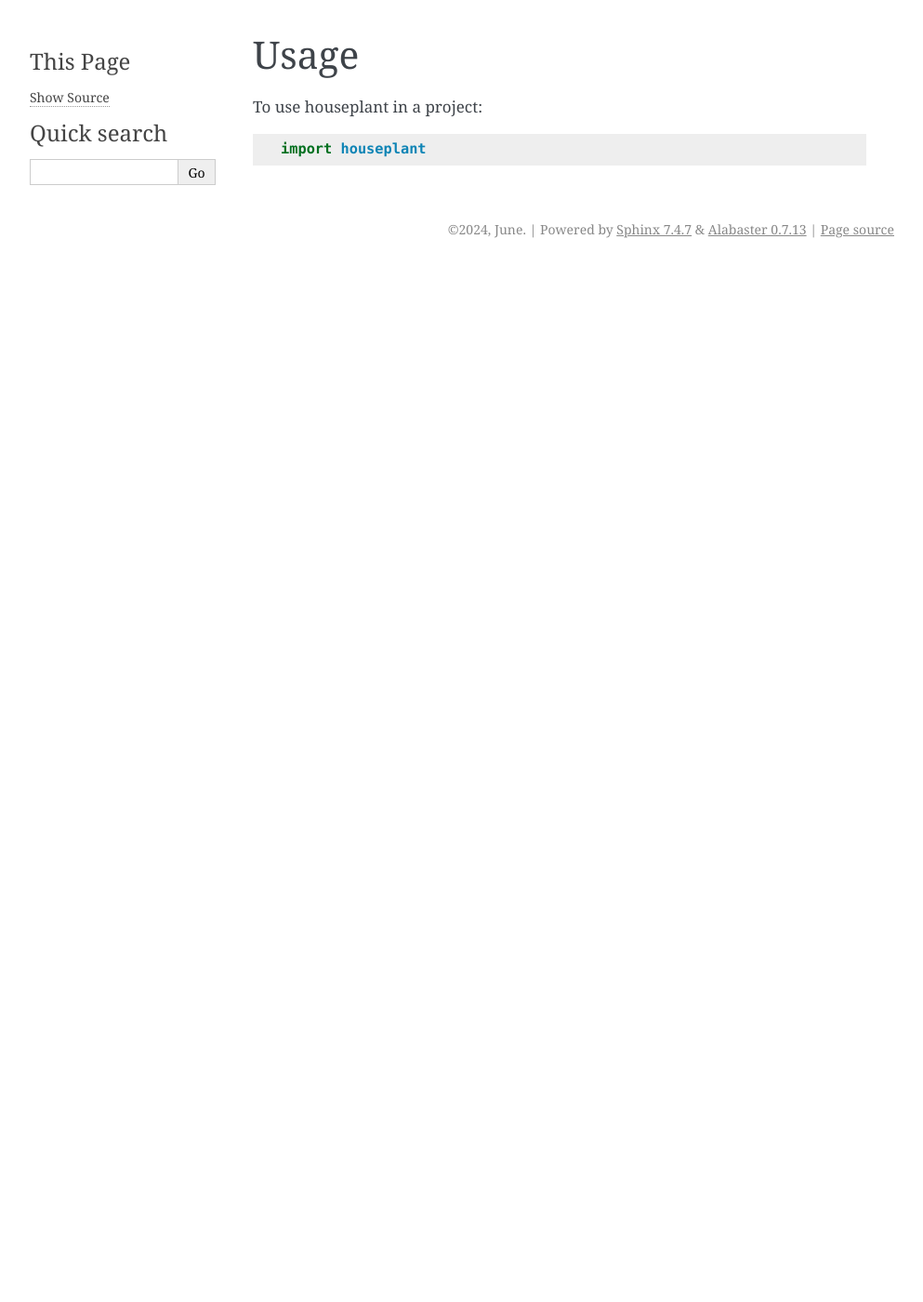
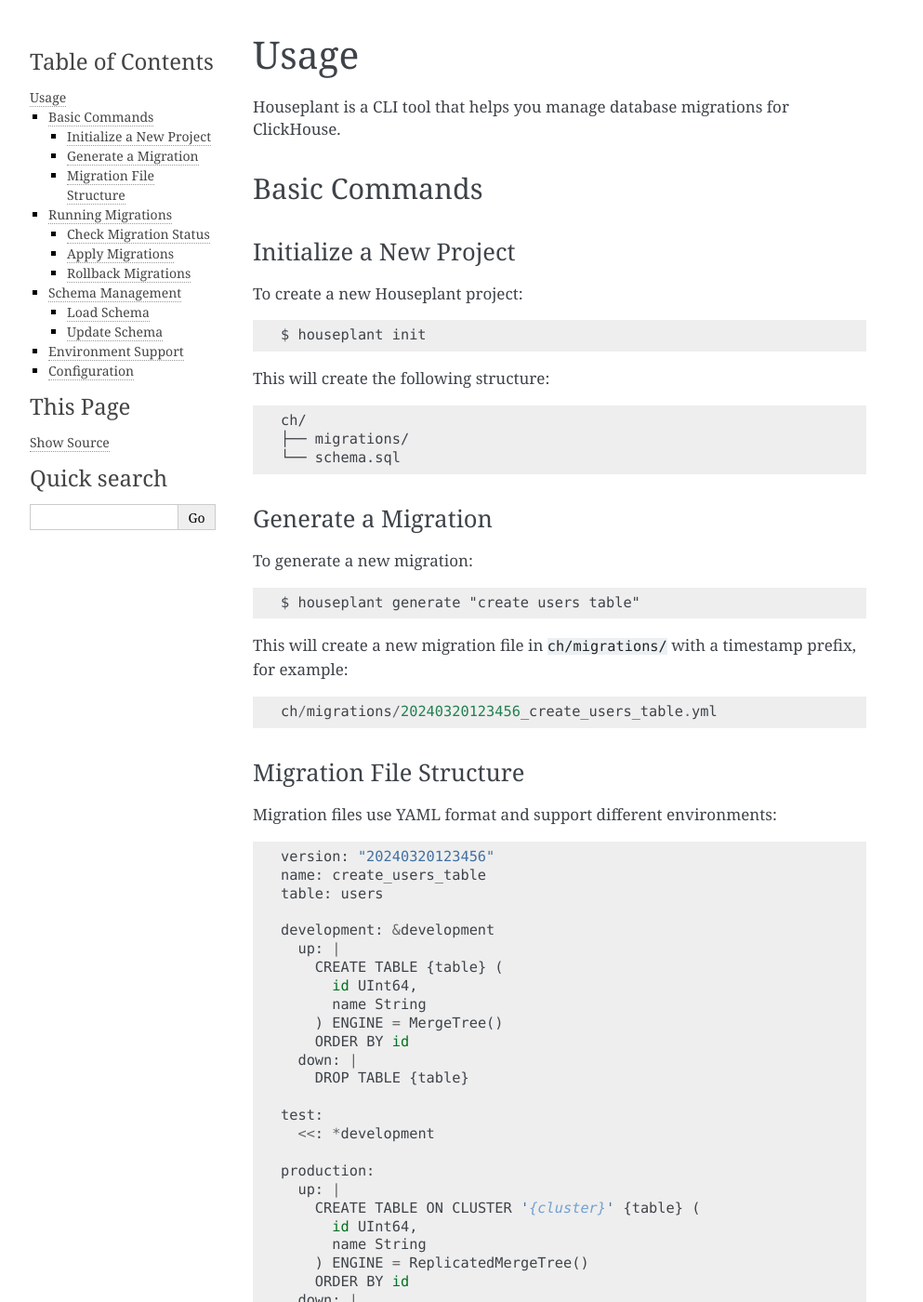
Before and after one commit to juneHQ/houseplant, a Sphinx documentation site: the page built from docs/usage.rst, in a window 1280 px wide and 1400 px high. Shown: the whole window at 93% size, without its empty margins (148-1141 px from the left). Built offline with Sphinx 7.4.7, drawn with Linux system fonts in a browser that asks for light colours; pages that are not in the unit, such as notebooks, are missing from menus; some of the changed text lies outside the part shown.

Commit message:
Add docs

```diff
--- a/docs/conf.py
+++ b/docs/conf.py
@@ -148,7 +148,7 @@
         "houseplant Documentation",
         author,
         "houseplant",
-        "One line description of project.",
+        "Database Migrations for ClickHouse",
         "Miscellaneous",
     ),
 ]
--- a/docs/contributing.rst
+++ /dev/null
@@ -1 +0,0 @@
-.. include:: ../CONTRIBUTING.rst
--- a/docs/history.rst
+++ /dev/null
@@ -1 +0,0 @@
-.. include:: ../HISTORY.rst
--- a/docs/usage.rst
+++ b/docs/usage.rst
@@ -2,6 +2,143 @@
 Usage
 =====
 
-To use houseplant in a project::
+Houseplant is a CLI tool that helps you manage database migrations for ClickHouse.
 
-    import houseplant
+Basic Commands
+--------------
+
+Initialize a New Project
+~~~~~~~~~~~~~~~~~~~~~~~~
+
+To create a new Houseplant project::
+
+    $ houseplant init
+
+This will create the following structure::
+
+    ch/
+    ├── migrations/
+    └── schema.sql
+
+Generate a Migration
+~~~~~~~~~~~~~~~~~~~~
+
+To generate a new migration::
+
+    $ houseplant generate "create users table"
+
+This will create a new migration file in ``ch/migrations/`` with a timestamp prefix, for example::
+
+    ch/migrations/20240320123456_create_users_table.yml
+
+Migration File Structure
+~~~~~~~~~~~~~~~~~~~~~~~~
+
+Migration files use YAML format and support different environments::
+
+    version: "20240320123456"
+    name: create_users_table
+    table: users
+
+    development: &development
+      up: |
+        CREATE TABLE {table} (
+          id UInt64,
+          name String
+        ) ENGINE = MergeTree()
+        ORDER BY id
+      down: |
+        DROP TABLE {table}
+
+    test:
+      <<: *development
+
+    production:
+      up: |
+        CREATE TABLE ON CLUSTER '{cluster}' {table} (
+          id UInt64,
+          name String
+        ) ENGINE = ReplicatedMergeTree()
+        ORDER BY id
+      down: |
+        DROP TABLE ON CLUSTER '{cluster}' {table}
+
+Running Migrations
+------------------
+
+Check Migration Status
+~~~~~~~~~~~~~~~~~~~~~~
+
+To see the status of all migrations::
+
+    $ houseplant migrate:status
+
+This will show which migrations have been applied and which are pending.
+
+Apply Migrations
+~~~~~~~~~~~~~~~~
+
+To run all pending migrations::
+
+    $ houseplant migrate:up
+
+To migrate to a specific version::
+
+    $ houseplant migrate:up VERSION=20240320123456
+
+Rollback Migrations
+~~~~~~~~~~~~~~~~~~~
+
+To roll back the last migration::
+
+    $ houseplant migrate:down
+
+To roll back to a specific version::
+
+    $ houseplant migrate:down VERSION=20240320123456
+
+Schema Management
+-----------------
+
+Load Schema
+~~~~~~~~~~~
+
+To load existing schema migrations into the database without applying them::
+
+    $ houseplant db:schema:load
+
+This is useful when setting up a new environment where the database and tables already exist.
+
+Update Schema
+~~~~~~~~~~~~~
+
+The schema file (``ch/schema.sql``) is automatically updated after each migration. It contains:
+
+- Table definitions
+- Materialized view definitions
+- Dictionary definitions
+
+Environment Support
+-------------------
+
+Houseplant supports different environments through the ``HOUSEPLANT_ENV`` environment variable:
+
+- development (default)
+- test
+- production
+
+Set the environment before running commands::
+
+    $ HOUSEPLANT_ENV=production houseplant migrate
+
+Configuration
+-------------
+
+Houseplant uses the following environment variables:
+
+- ``HOUSEPLANT_ENV``: The current environment (default: "development")
+- ``CLICKHOUSE_HOST``: ClickHouse server host
+- ``CLICKHOUSE_PORT``: ClickHouse server port
+- ``CLICKHOUSE_USER``: ClickHouse username
+- ``CLICKHOUSE_PASSWORD``: ClickHouse password
+- ``CLICKHOUSE_DATABASE``: ClickHouse database name
```
Also changed, not shown: docs/index.rst (+5 -8 lines), docs/install.rst (added, +28 -0 lines), docs/installation.rst (deleted, +0 -51 lines).
